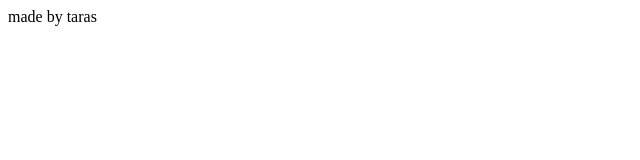
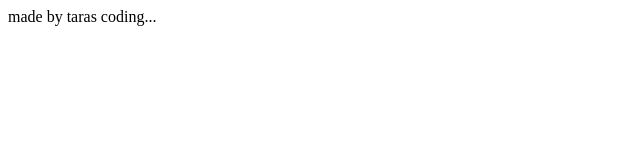
Before and after one commit to IvanykTaras/train-github, a plain HTML site: page index.html in a window 1280 px wide. Shown: the full height of the page, 0-640 px from the left. Drawn offline with Linux system fonts and the light colour scheme.

Commit message:
done some work

```diff
--- a/index.html
+++ b/index.html
@@ -7,5 +7,6 @@
 </head>
 <body>
     made by taras
+    coding...
 </body>
 </html>
```
